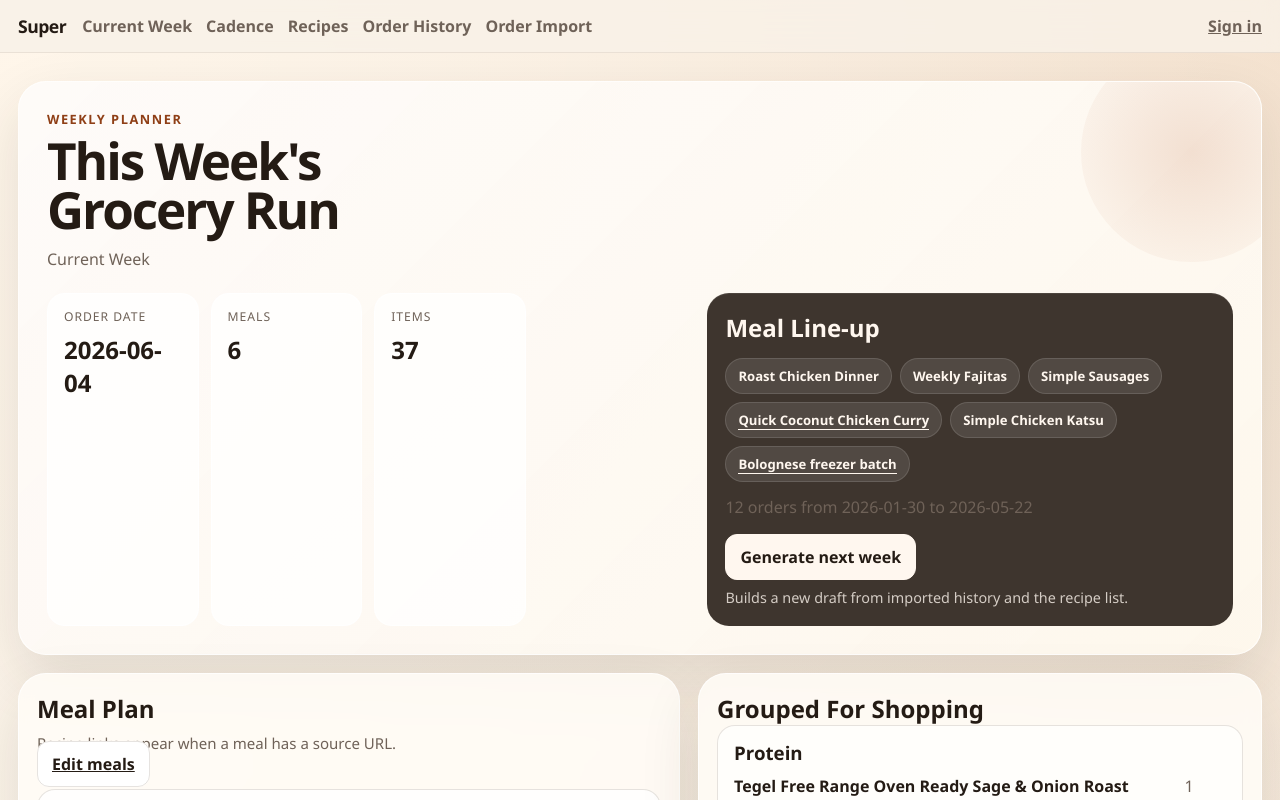
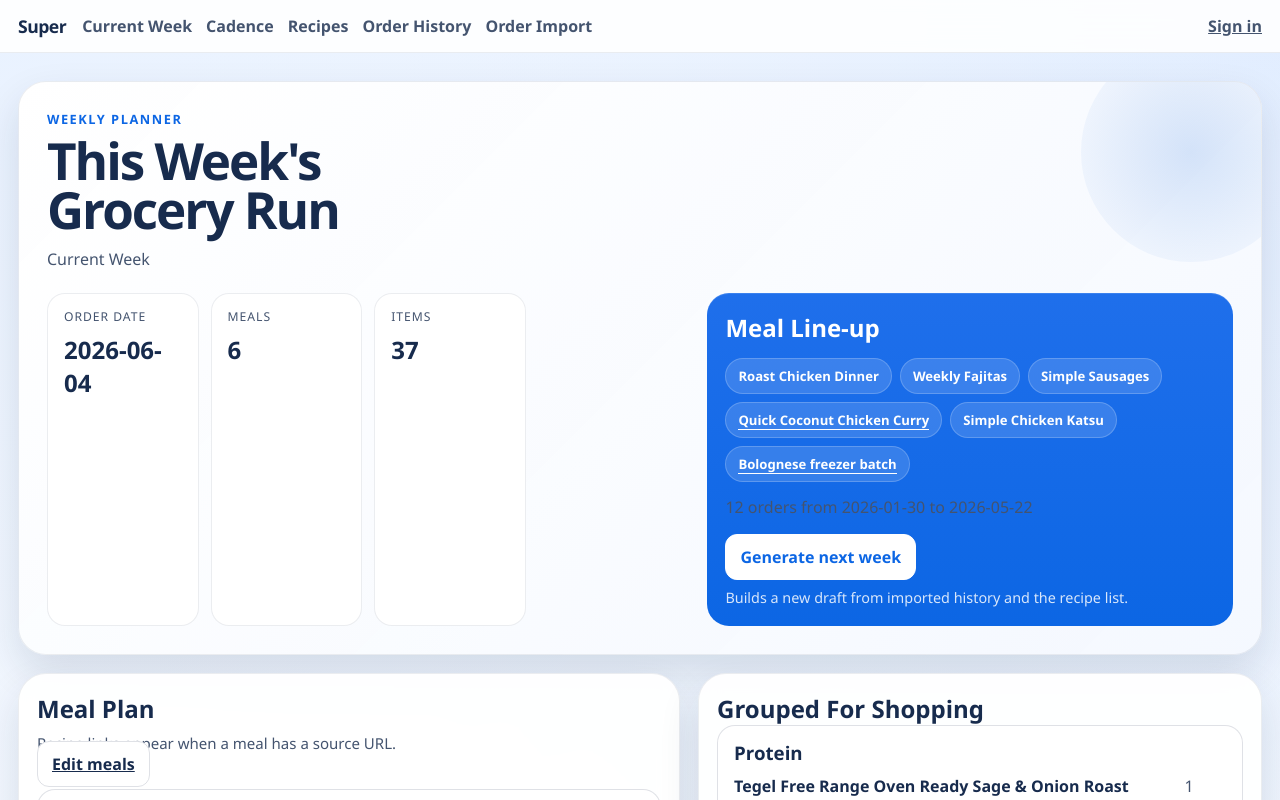
Before and after one commit to admo26/super, a Next.js app: page / in a window 1280 px wide. Shown: the top 800 px of the page. Built offline with nearby package versions, Linux system fonts and the light colour scheme; no server answers; the database is empty.

Commit message:
Adopt ADS-aligned color theme

```diff
--- a/app/globals.css
+++ b/app/globals.css
@@ -1,16 +1,16 @@
 :root {
-  --bg: #f4efe6;
-  --panel: rgba(255, 252, 246, 0.88);
-  --panel-strong: #fffaf2;
-  --ink: #241b14;
-  --muted: #6f6258;
-  --line: rgba(103, 83, 63, 0.16);
-  --accent: #b85c2d;
-  --accent-deep: #8f3f16;
-  --accent-soft: #f6ddcd;
-  --green: #3d6a3d;
-  --green-soft: #e4f0e4;
-  --shadow: 0 24px 60px rgba(53, 38, 22, 0.12);
+  --bg: #f7f8f9;
+  --panel: rgba(255, 255, 255, 0.94);
+  --panel-strong: #ffffff;
+  --ink: #172b4d;
+  --muted: #44546f;
+  --line: rgba(9, 30, 66, 0.13);
+  --accent: #1868db;
+  --accent-deep: #0c66e4;
+  --accent-soft: #e9f2ff;
+  --green: #216e4e;
+  --green-soft: #dcfff1;
+  --shadow: 0 18px 40px rgba(9, 30, 66, 0.12);
 }
 
 * {
@@ -25,11 +25,11 @@ body {
   margin: 0;
   min-height: 100vh;
   color: var(--ink);
-  font-family: "Avenir Next", "Segoe UI", sans-serif;
+  font-family: "Atlassian Sans", "Segoe UI", sans-serif;
   background:
-    radial-gradient(circle at top left, #fff6ea 0, transparent 28%),
-    radial-gradient(circle at top right, #f1dcc7 0, transparent 24%),
-    linear-gradient(180deg, #f8f1e8 0%, var(--bg) 48%, #efe5d8 100%);
+    radial-gradient(circle at top left, #e9f2ff 0, transparent 30%),
+    radial-gradient(circle at top right, #deebff 0, transparent 24%),
+    linear-gradient(180deg, #ffffff 0%, var(--bg) 52%, #f1f2f4 100%);
 }
 
 .site-nav {
@@ -37,8 +37,8 @@ body {
   top: 0;
   z-index: 20;
   backdrop-filter: blur(12px);
-  background: rgba(248, 241, 232, 0.84);
-  border-bottom: 1px solid rgba(103, 83, 63, 0.1);
+  background: rgba(255, 255, 255, 0.88);
+  border-bottom: 1px solid rgba(9, 30, 66, 0.08);
 }
 
 .site-nav__inner {
@@ -106,7 +106,7 @@ a {
 
 .hero,
 .panel {
-  border: 1px solid rgba(255, 255, 255, 0.75);
+  border: 1px solid rgba(9, 30, 66, 0.08);
   border-radius: 28px;
   background: var(--panel);
   box-shadow: var(--shadow);
@@ -118,8 +118,8 @@ a {
   overflow: hidden;
   padding: 28px;
   background:
-    linear-gradient(135deg, rgba(255,255,255,0.88), rgba(255,248,237,0.92)),
-    linear-gradient(120deg, #f4dac8, #f8f1e8);
+    linear-gradient(135deg, rgba(255, 255, 255, 0.98), rgba(244, 248, 255, 0.96)),
+    linear-gradient(120deg, #e9f2ff, #f7f8f9);
 }
 
 .hero::after {
@@ -130,7 +130,7 @@ a {
   width: 220px;
   height: 220px;
   border-radius: 50%;
-  background: radial-gradient(circle, rgba(184, 92, 45, 0.16), rgba(184, 92, 45, 0));
+  background: radial-gradient(circle, rgba(24, 104, 219, 0.16), rgba(24, 104, 219, 0));
   pointer-events: none;
 }
 
@@ -176,17 +176,17 @@ p {
 .notice-banner {
   margin-bottom: 14px;
   padding: 12px 16px;
-  border: 1px solid rgba(61, 106, 61, 0.2);
+  border: 1px solid rgba(33, 110, 78, 0.2);
   border-radius: 14px;
-  background: rgba(228, 240, 228, 0.72);
-  color: #315431;
+  background: rgba(220, 255, 241, 0.92);
+  color: #164b35;
   font-weight: 600;
 }
 
 .notice-banner--error {
-  border-color: rgba(155, 44, 44, 0.24);
-  background: rgba(255, 238, 238, 0.9);
-  color: #9b2c2c;
+  border-color: rgba(174, 46, 36, 0.24);
+  background: rgba(252, 235, 234, 0.96);
+  color: #ae2e24;
 }
 
 .hero-grid,
@@ -210,8 +210,8 @@ p {
 .group-card {
   padding: 14px 16px;
   border-radius: 18px;
-  background: rgba(255, 255, 255, 0.72);
-  border: 1px solid rgba(255, 255, 255, 0.74);
+  background: rgba(255, 255, 255, 0.96);
+  border: 1px solid rgba(9, 30, 66, 0.08);
 }
 
 .stat-label {
@@ -230,9 +230,9 @@ p {
 .hero-aside {
   padding: 18px;
   border-radius: 22px;
-  background: rgba(36, 27, 20, 0.88);
-  color: #fff7ef;
-  box-shadow: inset 0 1px 0 rgba(255,255,255,0.08);
+  background: linear-gradient(180deg, #1f6feb 0%, #0c66e4 100%);
+  color: #ffffff;
+  box-shadow: inset 0 1px 0 rgba(255,255,255,0.12);
 }
 
 .hero-actions {
@@ -243,18 +243,18 @@ p {
 
 .action-button {
   width: fit-content;
-  border: 1px solid #fff7ef;
+  border: 1px solid #ffffff;
   border-radius: 12px;
   padding: 11px 14px;
-  background: #fff7ef;
-  color: var(--ink);
+  background: #ffffff;
+  color: var(--accent-deep);
   font: inherit;
   font-weight: 700;
   cursor: pointer;
 }
 
 .action-note {
-  color: rgba(255, 247, 239, 0.78);
+  color: rgba(255, 255, 255, 0.84);
   font-size: 0.9rem;
   line-height: 1.4;
 }
@@ -276,8 +276,8 @@ p {
 
 .pill {
   padding: 8px 12px;
-  background: rgba(255,255,255,0.1);
-  border: 1px solid rgba(255,255,255,0.12);
+  background: rgba(255, 255, 255, 0.14);
+  border: 1px solid rgba(255, 255, 255, 0.2);
 }
 
 .pill a,
@@ -370,12 +370,12 @@ p {
 
 .cadence-plan-pill {
   padding: 10px 14px;
-  background: rgba(255, 255, 255, 0.72);
+  background: rgba(255, 255, 255, 0.96);
 }
 
 .cadence-plan-pill--active {
-  background: rgba(184, 92, 45, 0.12);
-  border-color: rgba(184, 92, 45, 0.25);
+  background: var(--accent-soft);
+  border-color: rgba(24, 104, 219, 0.24);
   color: var(--accent-deep);
 }
 
@@ -398,7 +398,7 @@ p {
 
 .cadence-tab {
   border: 1px solid var(--line);
-  background: rgba(255, 255, 255, 0.8);
+  background: rgba(255, 255, 255, 0.96);
   border-radius: 16px;
   padding: 11px 14px;
   font: inherit;
@@ -414,12 +414,12 @@ p {
   text-align: center;
   padding: 3px 8px;
   border-radius: 999px;
-  background: rgba(36, 27, 20, 0.08);
+  background: rgba(9, 30, 66, 0.08);
 }
 
 .cadence-tab--active {
-  border-color: rgba(184, 92, 45, 0.32);
-  background: rgba(184, 92, 45, 0.11);
+  border-color: rgba(24, 104, 219, 0.28);
+  background: var(--accent-soft);
   color: var(--accent-deep);
 }
 
@@ -455,7 +455,7 @@ p {
   padding: 14px;
   border: 1px solid var(--line);
   border-radius: 18px;
-  background: rgba(255, 255, 255, 0.7);
+  background: rgba(255, 255, 255, 0.96);
 }
 
 .cadence-editor__head--meals,
@@ -473,7 +473,7 @@ p {
   border: 1px dashed var(--line);
   border-radius: 18px;
   color: var(--muted);
-  background: rgba(255, 255, 255, 0.48);
+  background: rgba(255, 255, 255, 0.72);
 }
 
 .item-strong,
@@ -491,7 +491,7 @@ p {
   align-items: start;
   padding: 14px 16px;
   border-radius: 18px;
-  background: rgba(255,255,255,0.76);
+  background: rgba(255,255,255,0.96);
 }
 
 .recipe-grid {
@@ -508,7 +508,7 @@ p {
 
 .ghost-button {
   border: 1px solid var(--line);
-  background: white;
+  background: #ffffff;
   color: var(--ink);
   border-radius: 12px;
   padding: 11px 14px;
@@ -533,7 +533,7 @@ p {
   padding: 28px;
   border-radius: 28px;
   background: var(--panel);
-  border: 1px solid rgba(255, 255, 255, 0.75);
+  border: 1px solid rgba(9, 30, 66, 0.08);
   box-shadow: var(--shadow);
 }
 
@@ -559,7 +559,7 @@ p {
 
 .auth-form input {
   border: 1px solid var(--line);
-  background: rgba(255,255,255,0.85);
+  background: rgba(255,255,255,0.96);
   color: var(--ink);
 }
 
@@ -596,7 +596,7 @@ p {
 }
 
 .error-text {
-  color: #9b2c2c;
+  color: #ae2e24;
 }
 
 .success-text {
@@ -619,7 +619,7 @@ p {
 }
 
 .import-table__head {
-  background: rgba(255,255,255,0.75);
+  background: rgba(255,255,255,0.98);
   font-size: 0.8rem;
   letter-spacing: 0.08em;
   text-transform: uppercase;
@@ -627,7 +627,7 @@ p {
 }
 
 .import-table__row {
-  background: rgba(255,255,255,0.62);
+  background: rgba(255,255,255,0.94);
   border-top: 1px solid var(--line);
   font-size: 0.95rem;
   align-items: start;
@@ -638,7 +638,7 @@ p {
   width: 100%;
   border: 1px solid var(--line);
   border-radius: 12px;
-  background: rgba(255, 255, 255, 0.88);
+  background: rgba(255, 255, 255, 0.98);
   color: var(--ink);
   font: inherit;
   padding: 10px 11px;
@@ -665,7 +665,7 @@ p {
 .history-card {
   border: 1px solid var(--line);
   border-radius: 22px;
-  background: rgba(255,255,255,0.72);
+  background: rgba(255,255,255,0.96);
   overflow: hidden;
 }
 
@@ -691,7 +691,7 @@ p {
 }
 
 .history-table__head {
-  background: rgba(255,255,255,0.75);
+  background: rgba(255,255,255,0.98);
   font-size: 0.8rem;
   letter-spacing: 0.08em;
   text-transform: uppercase;
@@ -699,7 +699,7 @@ p {
 }
 
 .history-table__row {
-  background: rgba(255,255,255,0.62);
+  background: rgba(255,255,255,0.94);
   border-top: 1px solid var(--line);
   font-size: 0.95rem;
 }
@@ -708,8 +708,8 @@ p {
   padding: 18px;
   border-radius: 20px;
   border: 1px solid var(--line);
-  background: rgba(255,255,255,0.78);
-  box-shadow: 0 12px 30px rgba(53, 38, 22, 0.06);
+  background: rgba(255,255,255,0.98);
+  box-shadow: 0 12px 28px rgba(9, 30, 66, 0.08);
 }
 
 .recipe-top {
@@ -770,8 +770,8 @@ p {
 
 .reason-tag {
   padding: 7px 10px;
-  background: #f3ede5;
-  color: #5d5145;
+  background: #f1f2f4;
+  color: var(--muted);
 }
 
 .group-card ul {
@@ -798,14 +798,14 @@ p {
 }
 
 .note-list li {
-  background: #fff;
+  background: #ffffff;
   border: 1px solid var(--line);
 }
 
 .check-list li {
   background: var(--green-soft);
-  color: #315431;
-  border: 1px solid rgba(61, 106, 61, 0.14);
+  color: #164b35;
+  border: 1px solid rgba(33, 110, 78, 0.14);
 }
 
 @media (max-width: 1100px) {
```
